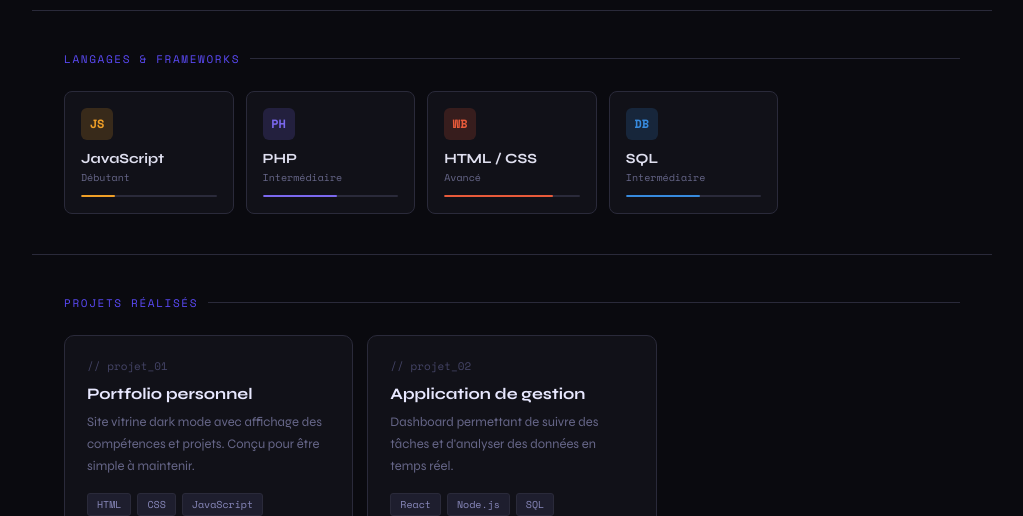
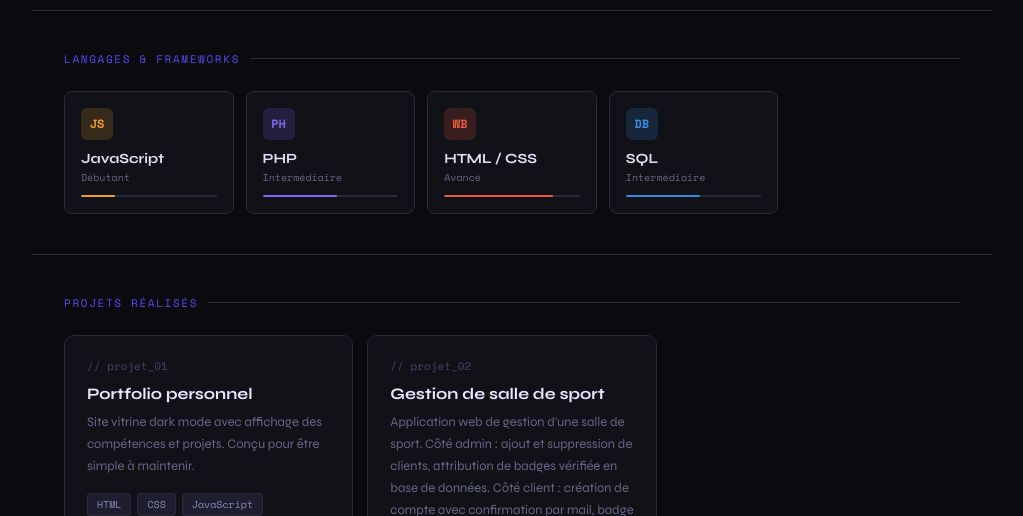
Before and after one commit to sankoun692/sankoun692.github.io, a plain HTML site: page portfolio.html in a window 1280 px wide. Shown: the part 284-800 px from the top of the page, without its empty margins (128-1151 px from the left). Drawn offline with nearby package versions, Linux system fonts and the light colour scheme.

Commit message:
Update portfolio.html

```diff
--- a/portfolio.html
+++ b/portfolio.html
@@ -245,7 +245,7 @@
       border: 0.5px solid #2a2a3a;
     }
 
-
+    /* ── FOOTER ── */
     footer {
       max-width: 960px;
       margin: 0 auto;
@@ -277,7 +277,7 @@
       <a href="https://www.linkedin.com/in/sankoun-gassama69200" target="_blank" rel="noopener">
         <i class="ti ti-brand-linkedin"></i> LinkedIn
       </a>
-
+     ->
     </div>
   </header>
 
@@ -324,12 +324,15 @@
     </div>
   </section>
 
+
+
   <section id="projets">
     <div class="section-label">projets réalisés</div>
 
     <div class="projects-grid">
 
 
+     <a href="https://sankoun692.github.io/" target="_blank" rel="noopener" style="text-decoration: none;">
   <div class="project-card">
     <div class="project-num">// projet_01</div>
     <div class="project-title">Portfolio personnel</div>
@@ -340,18 +343,20 @@
       <span class="ptag">JavaScript</span>
     </div>
   </div>
+</a>
+
 
       <div class="project-card">
   <div class="project-num">// projet_02</div>
-        <div class="project-title">Application de gestion</div>
-        <div class="project-desc">Dashboard permettant de suivre des tâches et d'analyser des données en temps réel.</div>
+  <div class="project-title">Gestion de salle de sport</div>
+  <div class="project-desc">Application web de gestion d'une salle de sport. Côté admin : ajout et suppression de clients, attribution de badges vérifiée en base de données. Côté client : création de compte avec confirmation par mail, badge attribué uniquement par l'admin.</div>
   <div class="project-tags">
-          <span class="ptag">React</span>
-          <span class="ptag">Node.js</span>
+    <span class="ptag">PHP</span>
+    <span class="ptag">HTML</span>
+    <span class="ptag">CSS</span>
     <span class="ptag">SQL</span>
   </div>
 </div>
-
 
 
     </div>
```
Lines whose indentation alone changed are shown as unchanged.
